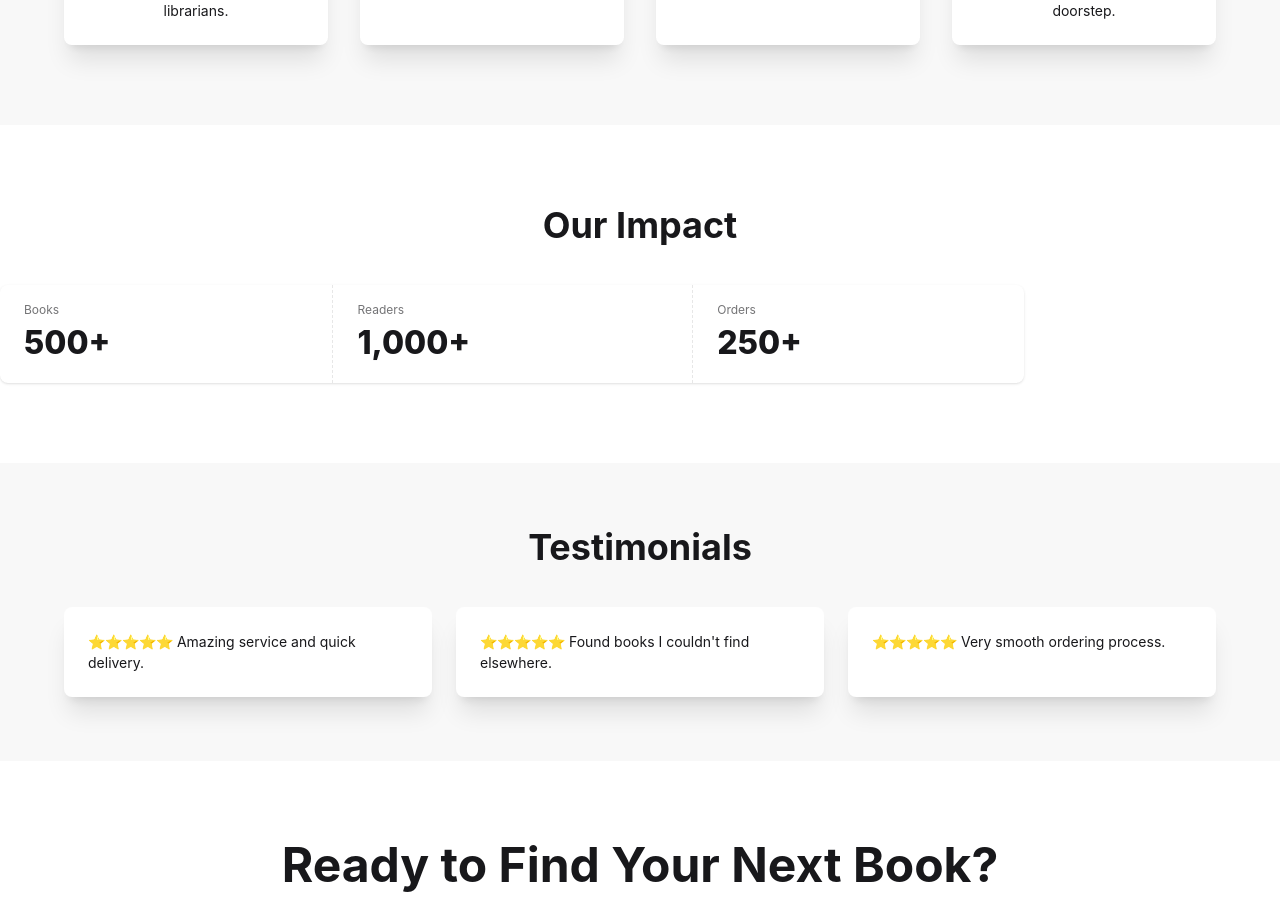
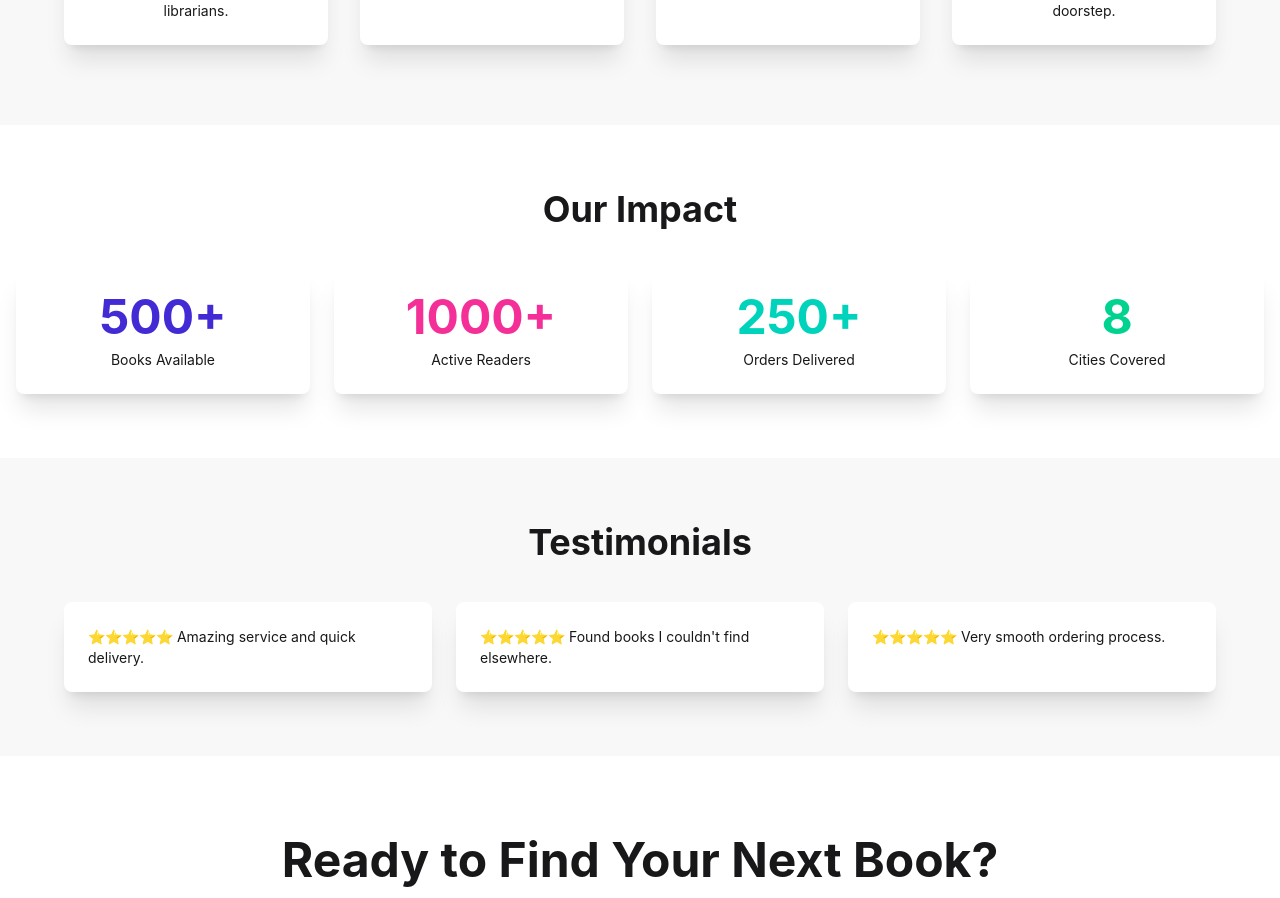
Before and after one commit to LiaJahan/bookcourier-client, a React (Vite) app: page / in a window 1280 px wide. Shown: the part 2265-3163 px from the top of the page. Built offline with nearby package versions, Linux system fonts and the light colour scheme; no server answers.

Commit message:
final code

```diff
--- a/src/pages/Dashboard/User/MyProfile.jsx
+++ b/src/pages/Dashboard/User/MyProfile.jsx
@@ -1,10 +1,171 @@
+import { useContext } from "react";
+
+import { AuthContext } from "../../../providers/AuthProvider";
+import useRole from "../../../hooks/useRole";
+
 const MyProfile = () => {
+  const { user, updateUserProfile } =
+    useContext(AuthContext);
+
+  const { role } = useRole();
+
+  const handleUpdateProfile = async (
+    e
+  ) => {
+    e.preventDefault();
+
+    const form = e.target;
+
+    const name = form.name.value;
+    const photoURL =
+      form.photoURL.value;
+
+    try {
+      await updateUserProfile(
+        name,
+        photoURL
+      );
+
+      window.location.reload();
+    } catch (error) {
+      console.log(error);
+    }
+  };
+
   return (
-    <div className="p-6">
-      <h2 className="text-3xl font-bold">
-        My Profile
-      </h2>
-    </div>
+    <>
+      <div className="max-w-3xl mx-auto">
+
+        <h2 className="text-3xl font-bold mb-8">
+          My Profile
+        </h2>
+
+        <div className="card bg-base-100 shadow-xl">
+
+          <div className="card-body items-center text-center">
+
+            <div className="avatar">
+              <div className="w-32 rounded-full ring ring-primary ring-offset-base-100 ring-offset-2">
+
+                <img
+                  src={
+                    user?.photoURL ||
+                    "https://i.ibb.co/4pDNDk1/avatar.png"
+                  }
+                  alt="Profile"
+                />
+
+              </div>
+            </div>
+
+            <h2 className="text-2xl font-bold mt-4">
+              {user?.displayName ||
+                "No Name"}
+            </h2>
+
+            <p className="text-base-content/70">
+              {user?.email}
+            </p>
+
+            <div className="divider"></div>
+
+            <div className="grid md:grid-cols-2 gap-6 w-full">
+
+              <div className="bg-base-200 rounded-lg p-4">
+                <h3 className="font-semibold mb-2">
+                  Account Role
+                </h3>
+
+                <p className="badge badge-primary badge-lg">
+                  {role || "user"}
+                </p>
+              </div>
+
+              <div className="bg-base-200 rounded-lg p-4">
+                <h3 className="font-semibold mb-2">
+                  Account Status
+                </h3>
+
+                <p className="badge badge-success badge-lg">
+                  Active
+                </p>
+              </div>
+
+            </div>
+
+            <button
+              className="btn btn-primary mt-6"
+              onClick={() =>
+                document
+                  .getElementById(
+                    "edit_profile_modal"
+                  )
+                  .showModal()
+              }
+            >
+              Edit Profile
+            </button>
+
+          </div>
+
+        </div>
+
+      </div>
+
+      <dialog
+        id="edit_profile_modal"
+        className="modal"
+      >
+        <div className="modal-box">
+
+          <h3 className="font-bold text-xl mb-4">
+            Edit Profile
+          </h3>
+
+          <form
+            onSubmit={
+              handleUpdateProfile
+            }
+            className="space-y-4"
+          >
+
+            <input
+              type="text"
+              name="name"
+              defaultValue={
+                user?.displayName
+              }
+              placeholder="Name"
+              className="input input-bordered w-full"
+            />
+
+            <input
+              type="text"
+              name="photoURL"
+              defaultValue={
+                user?.photoURL
+              }
+              placeholder="Photo URL"
+              className="input input-bordered w-full"
+            />
+
+            <button className="btn btn-primary w-full">
+              Update Profile
+            </button>
+
+          </form>
+
+          <div className="modal-action">
+            <form method="dialog">
+              <button className="btn">
+                Close
+              </button>
+            </form>
+          </div>
+
+        </div>
+      </dialog>
+    </>
   );
 };
 
--- a/src/pages/Error/ErrorPage.jsx
+++ b/src/pages/Error/ErrorPage.jsx
@@ -1,5 +1,34 @@
+import { Link } from "react-router-dom";
+
 const ErrorPage = () => {
-  return <h1>ERROR Page</h1>;
+  return (
+    <div className="min-h-screen flex justify-center items-center px-4">
+
+      <div className="text-center">
+
+        <h1 className="text-8xl font-bold text-error">
+          404
+        </h1>
+
+        <h2 className="text-3xl font-bold mt-4">
+          Page Not Found
+        </h2>
+
+        <p className="mt-3 text-base-content/70">
+          The page you are looking for does not exist or has been moved.
+        </p>
+
+        <Link
+          to="/"
+          className="btn btn-primary mt-6"
+        >
+          Back To Home
+        </Link>
+
+      </div>
+
+    </div>
+  );
 };
 
 export default ErrorPage;
--- a/src/pages/Home/Sections/Statistics.jsx
+++ b/src/pages/Home/Sections/Statistics.jsx
@@ -1,70 +1,55 @@
-import CountUp from "react-countup";
-import { useInView } from "react-intersection-observer";
+const Statistics = () => {
+  return (
+    <section className="py-16">
+      <div className="max-w-7xl mx-auto px-4">
 
-const Statistics = () => {
-  const { ref, inView } = useInView({
-    triggerOnce: true,
-  });
+        <h2 className="text-4xl font-bold text-center mb-10">
+          Our Impact
+        </h2>
 
-  return (
-    <section
-      ref={ref}
-      className="py-20"
-    >
-      <h2 className="text-4xl font-bold text-center mb-10">
-        Our Impact
-      </h2>
+        <div className="grid md:grid-cols-2 lg:grid-cols-4 gap-6">
 
-      <div className="stats shadow w-full max-w-5xl mx-auto">
+          <div className="card bg-base-100 shadow-xl">
+            <div className="card-body text-center">
+              <h3 className="text-5xl font-bold text-primary">
+                500+
+              </h3>
 
-        <div className="stat">
-          <div className="stat-title">
-            Books
+              <p>Books Available</p>
+            </div>
           </div>
 
-          <div className="stat-value">
-            {inView && (
-              <CountUp
-                end={500}
-                duration={3}
-              />
-            )}
-            +
-          </div>
-        </div>
+          <div className="card bg-base-100 shadow-xl">
+            <div className="card-body text-center">
+              <h3 className="text-5xl font-bold text-secondary">
+                1000+
+              </h3>
 
-        <div className="stat">
-          <div className="stat-title">
-            Readers
+              <p>Active Readers</p>
+            </div>
           </div>
 
-          <div className="stat-value">
-            {inView && (
-              <CountUp
-                end={1000}
-                duration={3}
-              />
-            )}
-            +
-          </div>
-        </div>
+          <div className="card bg-base-100 shadow-xl">
+            <div className="card-body text-center">
+              <h3 className="text-5xl font-bold text-accent">
+                250+
+              </h3>
 
-        <div className="stat">
-          <div className="stat-title">
-            Orders
+              <p>Orders Delivered</p>
+            </div>
           </div>
 
-          <div className="stat-value">
-            {inView && (
-              <CountUp
-                end={250}
-                duration={3}
-              />
-            )}
-            +
+          <div className="card bg-base-100 shadow-xl">
+            <div className="card-body text-center">
+              <h3 className="text-5xl font-bold text-success">
+                8
+              </h3>
+
+              <p>Cities Covered</p>
+            </div>
           </div>
+
         </div>
-
       </div>
     </section>
   );
--- a/src/routes/Router.jsx
+++ b/src/routes/Router.jsx
@@ -73,6 +73,10 @@ const router = createBrowserRouter([
 
     children: [
       // User Routes
+      {
+        index: true,
+        element: <MyProfile />,
+      },
 
       {
         path: "my-profile",
```
